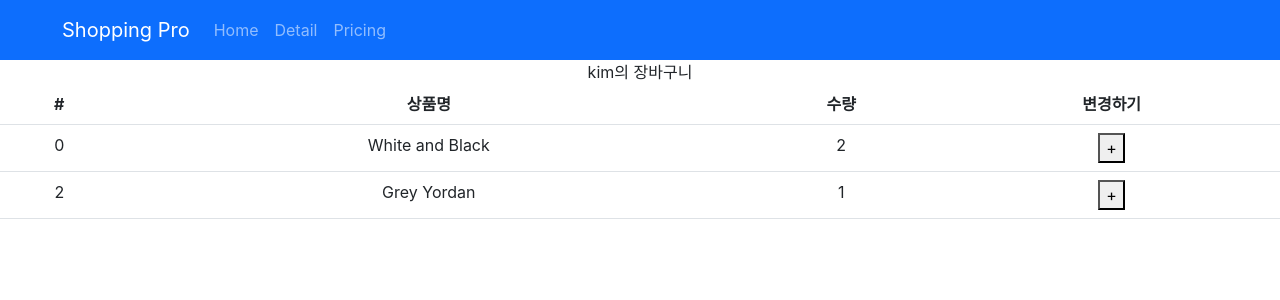
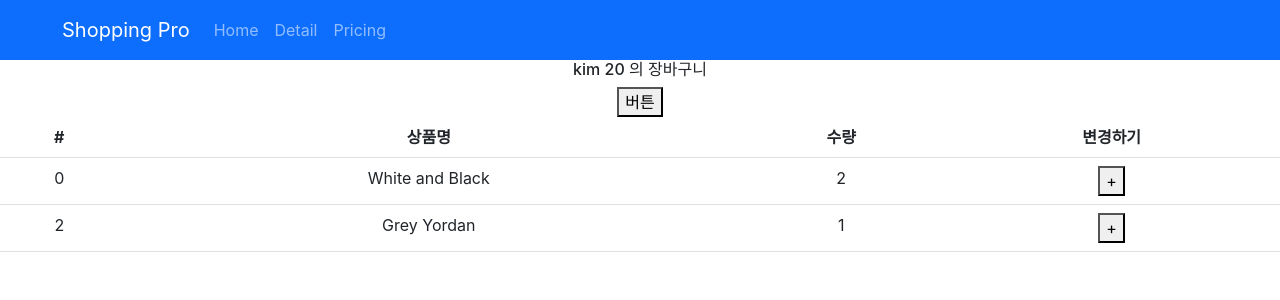
Before and after one commit to giirrr/shop, a React (Create React App) app: page /cart in a window 1280 px wide. Shown: the top 300 px of the page. Built offline with nearby package versions, Linux system fonts and the light colour scheme.

Commit message:
array object변경하는법 미니퀴즈 내가 작성한 답

```diff
--- a/src/pages/Cart.js
+++ b/src/pages/Cart.js
@@ -1,14 +1,23 @@
 import { Table } from "react-bootstrap";
 import { useDispatch, useSelector } from "react-redux";
-import { changeName, changeCount } from "./../store.js";
+import { changeAge, changeName } from "./../store.js";
 
 function Cart() {
   let state = useSelector((state) => state);
   let dispatch = useDispatch();
-  //store.js로 요청을 보내주는 함수 ,메세지를 보내줌
+  //store.js로 요청을 보내주는 함수 ,
   return (
     <div>
-      {state.user}의 장바구니
+      <h6>
+        {state.user.name} {state.user.age} 의 장바구니
+      </h6>
+      <button
+        onClick={() => {
+          dispatch(changeAge());
+        }}
+      >
+        버튼
+      </button>
       <Table>
         <thead>
           <tr>
@@ -28,8 +37,6 @@ function Cart() {
                 <button
                   onClick={() => {
                     dispatch(changeName());
-                    dispatch(changeCount());
-                    //changeName()실행해달라고 store.js에 부탁
                   }}
                 >
                   +
--- a/src/store.js
+++ b/src/store.js
@@ -2,18 +2,19 @@ import { configureStore, createSlice } from "@reduxjs/toolkit";
 
 let user = createSlice({
   name: "user",
-  initialState: "kim",
+  initialState: { name: "kim", age: 20 },
   reducers: {
-    changeName(
-      state //기존state:kim을 뜻함
-    ) {
-      return "john " + state;
+    //array/object의 경우 return없이 직접 수정해도 state 변경됨
+    changeName(state) {
+      state.name = "park";
     },
-    ㄴㅁㄹㅁㄴ() {},
+    changeAge(state) {
+      state.age = state.age + 1;
+    },
   },
 });
 
-export let { changeName } = user.actions;
+export let { changeName, changeAge } = user.actions;
 //state 변경함수들 남음
 
 let stock = createSlice({
@@ -26,14 +27,8 @@ let cartdata = createSlice({
   initialState: [
     { id: 0, name: "White and Black", count: 2 },
     { id: 2, name: "Grey Yordan", count: 1 },
-  ], //array나 object 상관없이 넣을 수 있음
-  reducers: {
-    changeCount(state) {
-      return state.count + 1;
-    },
-  },
+  ],
 });
-export let { changeCount } = cartdata.actions;
 
 export default configureStore({
   reducer: {
```
